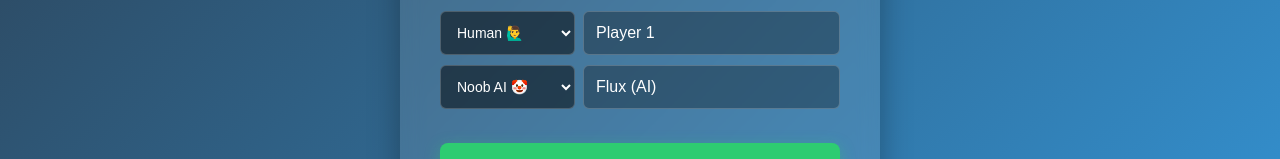
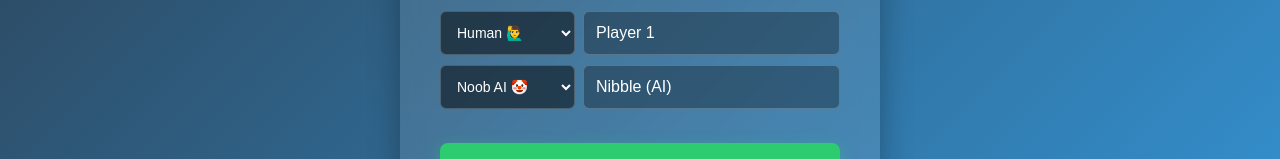
Before and after one commit to Vincent71399/carcassonne, a React (Vite) app: page / in a window 1280 px wide. Shown: the part 367-526 px from the top of the page. Built offline with nearby package versions, Linux system fonts and the light colour scheme.

Commit message:
-tweat ai

```diff
--- a/package.json
+++ b/package.json
@@ -1,7 +1,7 @@
 {
   "name": "carcassonne-3-tiles-hand",
   "private": true,
-  "version": "0.2.0",
+  "version": "0.3.0",
   "type": "module",
   "main": "electron/main.cjs",
   "scripts": {
--- a/scripts/ai_tester_2p.ts
+++ b/scripts/ai_tester_2p.ts
@@ -56,7 +56,7 @@ async function runMatch(types: Record<number, PlayerType>, names: Record<number,
     return state;
 }
 
-async function runTournament(p1Type: PlayerType = 'ai-medium', p2Type: PlayerType = 'ai-easy') {
+async function runTournament(p1Type: PlayerType, p2Type: PlayerType) {
     console.log("Starting 2-Player AI Tournament (10 games each match-up)...");
 
     const matchups = [
@@ -105,4 +105,4 @@ async function runTournament(p1Type: PlayerType = 'ai-medium', p2Type: PlayerTyp
     }
 }
 
-runTournament().catch(console.error);
+runTournament('ai-easy', 'ai-medium').catch(console.error);
--- a/src/components/StartScreen.tsx
+++ b/src/components/StartScreen.tsx
@@ -9,14 +9,26 @@ interface StartScreenProps {
     onStartGame: (playerNames: Record<number, string>, playerTypes: Record<number, PlayerType>) => void;
 }
 
-const AI_NAMES = [
-    'Miso', 'Pippin', 'Nibble', 'Dot', 'Pebble', 'Orbit', 'Flux', 'Pivot', 'Moor', 'Abbey', 'Sentinel', 'Warden', 'Cipher', 'Vector', 'Nexus', 'Castell', 'Rampart', 'Bastion', 'Keep', 'Relic', 'Razor', 'Blade', 'Fang', 'Viper', 'Talon', 'Spike'
+const NOOB_AI_NAMES = [
+    'Miso', 'Pippin', 'Nibble', 'Dot', 'Pebble', 'Orbit', 'Flux', 'Pivot', 'Moor', 'Abbey'
 ];
 
-const getRandomAiName = (existingNames: string[] = [], i18n_computer: string = '(AI)') => {
-    const availableNames = AI_NAMES.filter(name => !existingNames.includes(`${name} ${i18n_computer}`));
-    const pool = availableNames.length > 0 ? availableNames : AI_NAMES;
-    const name = pool[Math.floor(Math.random() * pool.length)];
+const EASY_AI_NAMES = [
+    'Sentinel', 'Warden', 'Cipher', 'Vector', 'Nexus', 'Castell', 'Rampart', 'Bastion', 'Keep', 'Relic'
+];
+
+const MEDIUM_AI_NAMES = [
+    'Razor', 'Blade', 'Fang', 'Viper', 'Talon', 'Spike', 'Scythe', 'Hex', 'Claw', 'Shard'
+];
+
+const getRandomAiName = (type: PlayerType, existingNames: string[] = [], i18n_computer: string = '(AI)') => {
+    let pool = NOOB_AI_NAMES;
+    if (type === 'ai-easy') pool = EASY_AI_NAMES;
+    if (type === 'ai-medium') pool = MEDIUM_AI_NAMES;
+
+    const availableNames = pool.filter(name => !existingNames.includes(`${name} ${i18n_computer}`));
+    const finalPool = availableNames.length > 0 ? availableNames : pool;
+    const name = finalPool[Math.floor(Math.random() * finalPool.length)];
     return `${name} ${i18n_computer}`;
 };
 
@@ -73,9 +85,9 @@ export const StartScreen: React.FC<StartScreenProps> = ({ isMobile, onStartGame
         } else {
             initial = {
                 1: i18n.t('startScreen.playerPlaceholder', { id: 1 }),
-                2: getRandomAiName([], i18n.t('startScreen.aiMarker')),
-                3: getRandomAiName([], i18n.t('startScreen.aiMarker')),
-                4: getRandomAiName([], i18n.t('startScreen.aiMarker'))
+                2: getRandomAiName('ai-noob', [], i18n.t('startScreen.aiMarker')),
+                3: getRandomAiName('ai-noob', [], i18n.t('startScreen.aiMarker')),
+                4: getRandomAiName('ai-noob', [], i18n.t('startScreen.aiMarker'))
             };
         }
 
@@ -110,8 +122,15 @@ export const StartScreen: React.FC<StartScreenProps> = ({ isMobile, onStartGame
         const currentName = names[pId] || '';
 
         if (newType !== 'human') {
-            if (!currentName || currentName.startsWith('Player ') || currentName.startsWith('玩家 ') || currentName === 'Computer' || !currentName.includes('(')) {
-                setNames(prev => ({ ...prev, [pId]: getRandomAiName(Object.values(prev), t('startScreen.aiMarker')) }));
+            const isDefaultAiName = (name: string) => {
+                const marker = t('startScreen.aiMarker');
+                if (!name.endsWith(marker)) return false;
+                const baseName = name.replace(` ${marker}`, '');
+                return NOOB_AI_NAMES.includes(baseName) || EASY_AI_NAMES.includes(baseName) || MEDIUM_AI_NAMES.includes(baseName);
+            };
+
+            if (!currentName || currentName.startsWith('Player ') || currentName.startsWith('玩家 ') || currentName === 'Computer' || !currentName.includes('(') || isDefaultAiName(currentName)) {
+                setNames(prev => ({ ...prev, [pId]: getRandomAiName(newType, Object.values(prev), t('startScreen.aiMarker')) }));
             }
         } else {
             if (currentName.includes('(')) {
@@ -288,13 +307,13 @@ export const StartScreen: React.FC<StartScreenProps> = ({ isMobile, onStartGame
                                             if (num >= 3) {
                                                 setTypes(prev => ({
                                                     ...prev,
-                                                    3: prev[3] || 'ai-easy',
-                                                    4: prev[4] || 'ai-easy'
+                                                    3: prev[3] || 'ai-noob',
+                                                    4: prev[4] || 'ai-noob'
                                                 }));
                                                 setNames(prev => {
                                                     const newNames = { ...prev };
-                                                    if (!newNames[3]) newNames[3] = getRandomAiName(Object.values(newNames), t('startScreen.aiMarker'));
-                                                    if (!newNames[4]) newNames[4] = getRandomAiName(Object.values(newNames), t('startScreen.aiMarker'));
+                                                    if (!newNames[3]) newNames[3] = getRandomAiName(types[3] || 'ai-noob', Object.values(newNames), t('startScreen.aiMarker'));
+                                                    if (!newNames[4]) newNames[4] = getRandomAiName(types[4] || 'ai-noob', Object.values(newNames), t('startScreen.aiMarker'));
                                                     return newNames;
                                                 });
                                             }
```
Also changed, not shown: 1 other file (tests, documents, lock files or other folders).
